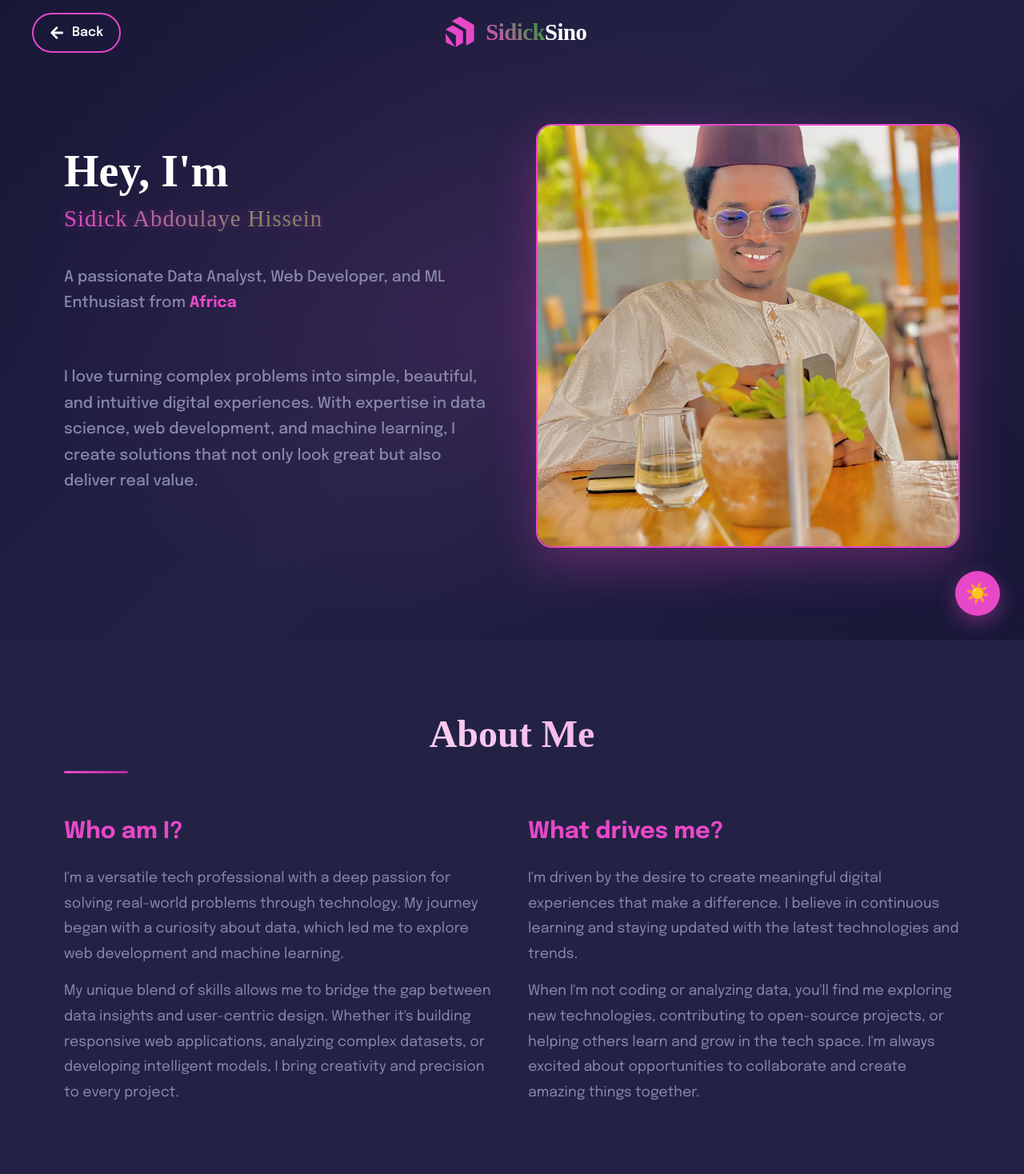
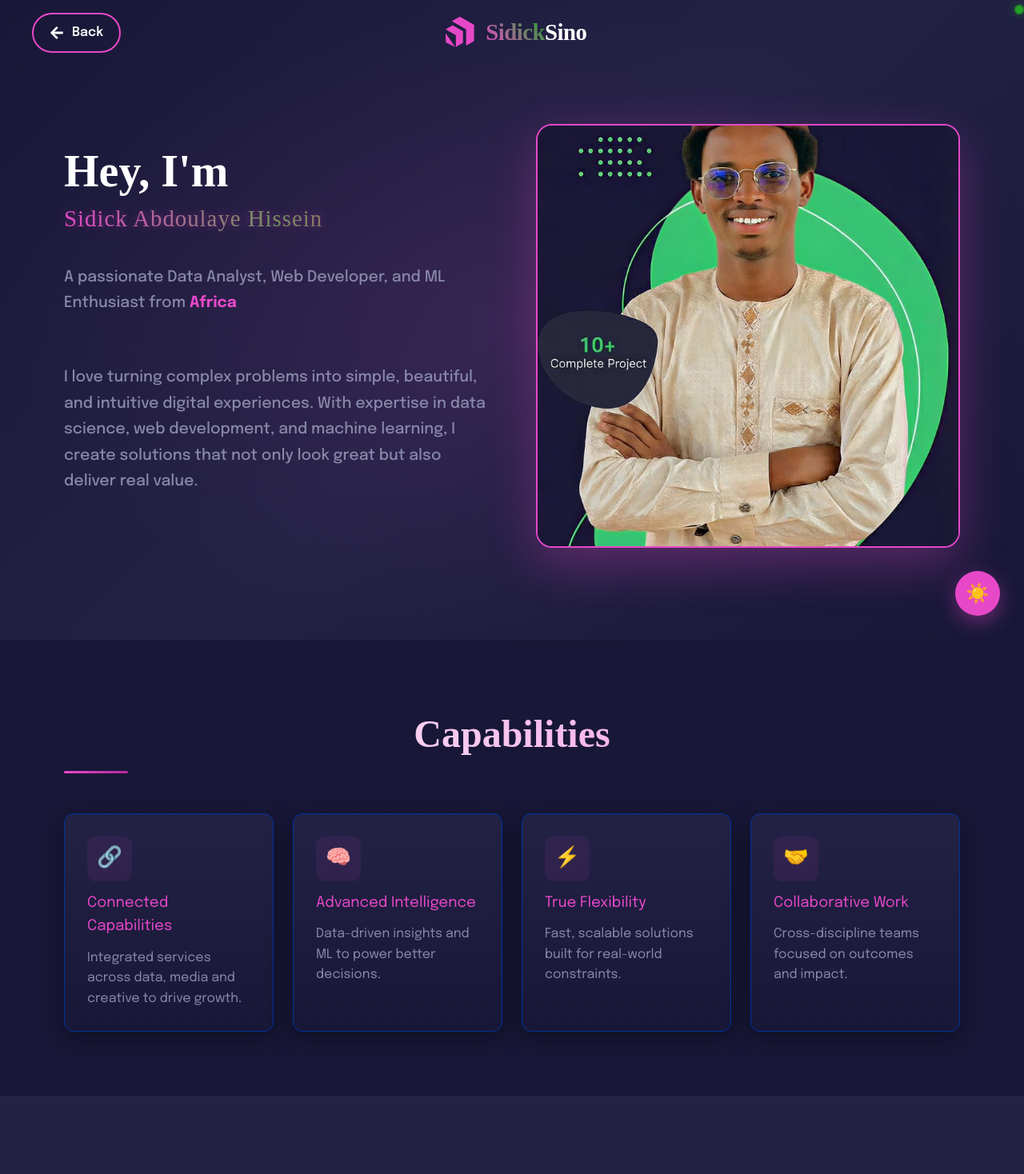
Before and after one commit to sidicksino/SidickPortfolio, a React (Vite) app: page /pages/hero in a window 1280 px wide. Shown: the top 1468 px of the page at 80% size. Built offline with nearby package versions, Linux system fonts and the light colour scheme; a web font is replaced by a local one.

Commit message:
Change HeroPage image

```diff
--- a/src/components/pages/HeroPage.css
+++ b/src/components/pages/HeroPage.css
@@ -145,6 +145,26 @@
   background-clip: text;
 }
 
+/* Animated active dot in navbar */
+.nav-active {
+  position: absolute;
+  top: 6px;
+  right: 0px;
+  width: 12px;
+  height: 12px;
+  background: #26a32c;
+  border-radius: 50%;
+  box-shadow: 0 0 12px rgba(38,163,44,0.6);
+  animation: navPulse 1.6s infinite ease-in-out;
+  border: 2px solid rgba(0,0,0,0.15);
+}
+
+@keyframes navPulse {
+  0% { transform: scale(1); opacity: 1; }
+  50% { transform: scale(1.4); opacity: 0.6; }
+  100% { transform: scale(1); opacity: 1; }
+}
+
 .nav-spacer {
   width: 100px;
 }
@@ -271,6 +291,66 @@
   box-shadow: 0 20px 60px rgba(231, 72, 200, 0.3);
   position: relative;
   z-index: 2;
+}
+
+/* When the image overflows, remove clipping on the hero-page to show full edges */
+.hero-page {
+  overflow: visible;
+}
+
+/* Features / Content Section (cards, animated, inspired by omc.com) */
+.features-section {
+  padding: 80px 40px;
+  background: linear-gradient(180deg, var(--background) 0%, rgba(24, 23, 55, 0.95) 100%);
+}
+
+.features-grid {
+  display: grid;
+  grid-template-columns: repeat(auto-fit, minmax(220px, 1fr));
+  gap: 24px;
+  margin-top: 30px;
+}
+
+.feature-card {
+  padding: 28px;
+  background: linear-gradient(180deg, var(--background-light), var(--background));
+  border-radius: 12px;
+  border: 1px solid var(--border);
+  transition: all 0.28s ease;
+  box-shadow: 0 8px 30px rgba(0, 0, 0, 0.35);
+  display: flex;
+  flex-direction: column;
+  gap: 12px;
+}
+
+.feature-card:hover {
+  transform: translateY(-8px);
+  border-color: var(--primary);
+  box-shadow: 0 20px 50px rgba(231, 72, 200, 0.18);
+}
+
+.feature-icon {
+  width: 56px;
+  height: 56px;
+  display: inline-flex;
+  align-items: center;
+  justify-content: center;
+  font-size: 1.6rem;
+  background: rgba(231, 72, 200, 0.08);
+  color: var(--primary);
+  border-radius: 10px;
+}
+
+.feature-card h3 {
+  font-size: 1.15rem;
+  color: var(--primary);
+  margin: 0;
+}
+
+.feature-card p {
+  color: var(--text-muted);
+  line-height: 1.6;
+  margin: 0;
 }
 
 /* About Section */
--- a/src/components/pages/HeroPage.jsx
+++ b/src/components/pages/HeroPage.jsx
@@ -4,7 +4,9 @@
 import { FaArrowLeft, FaGithub, FaLinkedin, FaTwitter } from "react-icons/fa";
 import "./HeroPage.css";
 import Logo from "../../assets/Logo.svg";
-import heroImage from "../../assets/sidick.jpg";
+import heroImageDark from "../../assets/image.png";
+import heroImageLight from "../../assets/sdark.png";
+import { useTheme } from "../theme/useTheme";
 
 const HeroPage = () => {
   const [scrolled, setScrolled] = useState(false);
@@ -18,6 +20,46 @@
     return () => window.removeEventListener("scroll", handleScroll);
   }, []);
 
+  const features = [
+    {
+      icon: "🔗",
+      title: "Connected Capabilities",
+      desc: "Integrated services across data, media and creative to drive growth.",
+    },
+    {
+      icon: "🧠",
+      title: "Advanced Intelligence",
+      desc: "Data-driven insights and ML to power better decisions.",
+    },
+    {
+      icon: "⚡",
+      title: "True Flexibility",
+      desc: "Fast, scalable solutions built for real-world constraints.",
+    },
+    {
+      icon: "🤝",
+      title: "Collaborative Work",
+      desc: "Cross-discipline teams focused on outcomes and impact.",
+    },
+  ];
+
+  const containerVariants = {
+    hidden: {},
+    show: { transition: { staggerChildren: 0.12 } },
+  };
+
+  const itemVariants = {
+    hidden: { opacity: 0, y: 20 },
+    show: { opacity: 1, y: 0, transition: { duration: 0.6 } },
+  };
+
+  // Small component to select hero image based on current theme
+  function ThemeImage() {
+    const { theme } = useTheme();
+    const src = theme === "light" ? heroImageLight : heroImageDark;
+    return <img src={src} loading="lazy" alt="Sidick Abdoulaye Hissein" className="hero-img" />;
+  }
+
   return (
     <div className="hero-page">
       {/* Navigation */}
@@ -27,6 +69,7 @@
         </Link>
         <div className="nav-logo">
           <img src={Logo} loading="lazy" alt="Logo" />
+          <span className="nav-active" aria-hidden="true"></span>
           <p className="nav-logo-text">
             <span>Sidick</span>Sino
           </p>
@@ -63,9 +106,46 @@
             transition={{ duration: 0.8, delay: 0.2 }}
           >
             <div className="image-wrapper">
-              <img src={heroImage} loading="lazy" alt="Sidick Abdoulaye Hissein" className="hero-img" />
+              {/* choose image based on theme (dark uses image.png, light uses sdark.png) */}
+              {/**/}
+              <ThemeImage />
               <div className="image-glow"></div>
             </div>
+          </motion.div>
+        </div>
+      </section>
+
+      {/* Features / Content Section (inspired by omc.com) */}
+      <section className="features-section">
+        <div className="container">
+          <motion.h2
+            initial={{ opacity: 0, y: 20 }}
+            whileInView={{ opacity: 1, y: 0 }}
+            transition={{ duration: 0.6 }}
+            className="section-title"
+          >
+            Capabilities
+          </motion.h2>
+
+          <motion.div
+            className="features-grid"
+            variants={containerVariants}
+            initial="hidden"
+            whileInView="show"
+            viewport={{ once: true, amount: 0.2 }}
+          >
+            {features.map((f, idx) => (
+              <motion.div
+                className="feature-card"
+                key={idx}
+                variants={itemVariants}
+                whileHover={{ translateY: -8 }}
+              >
+                <div className="feature-icon">{f.icon}</div>
+                <h3>{f.title}</h3>
+                <p>{f.desc}</p>
+              </motion.div>
+            ))}
           </motion.div>
         </div>
       </section>
```
